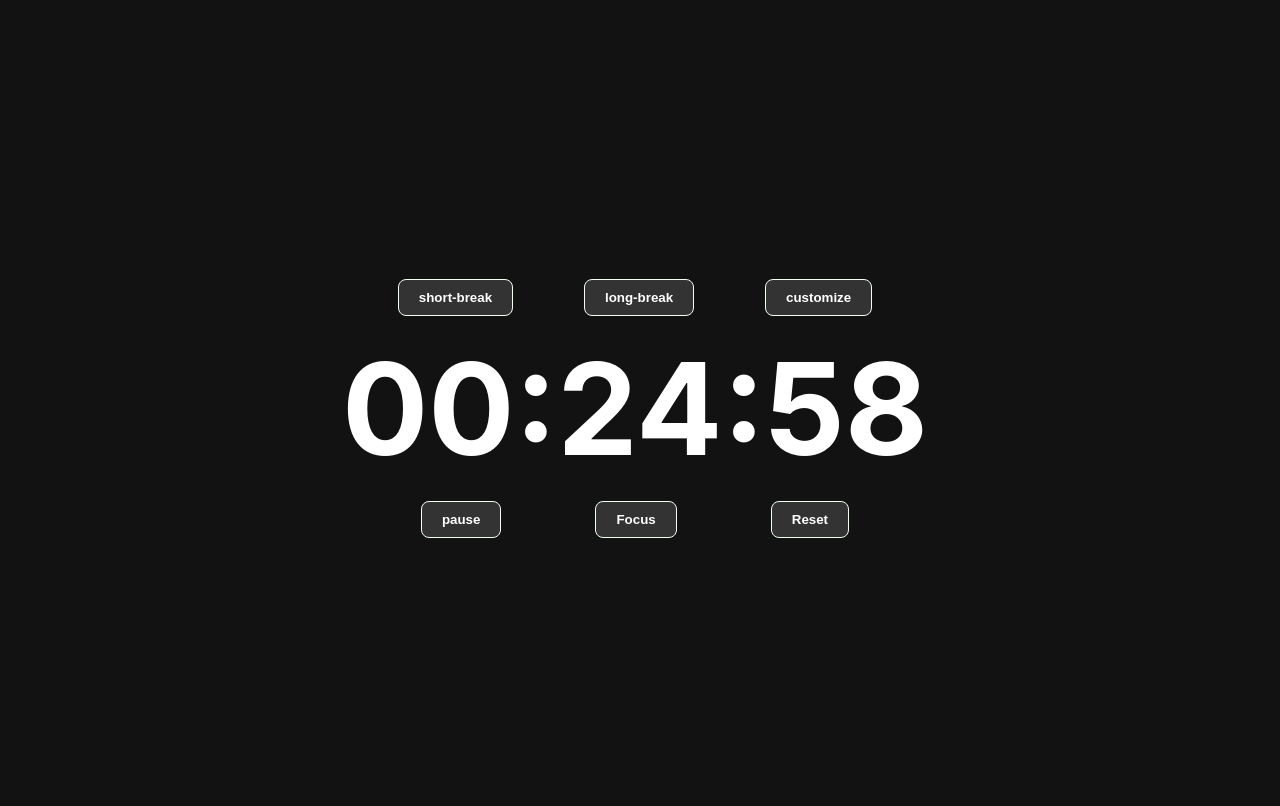
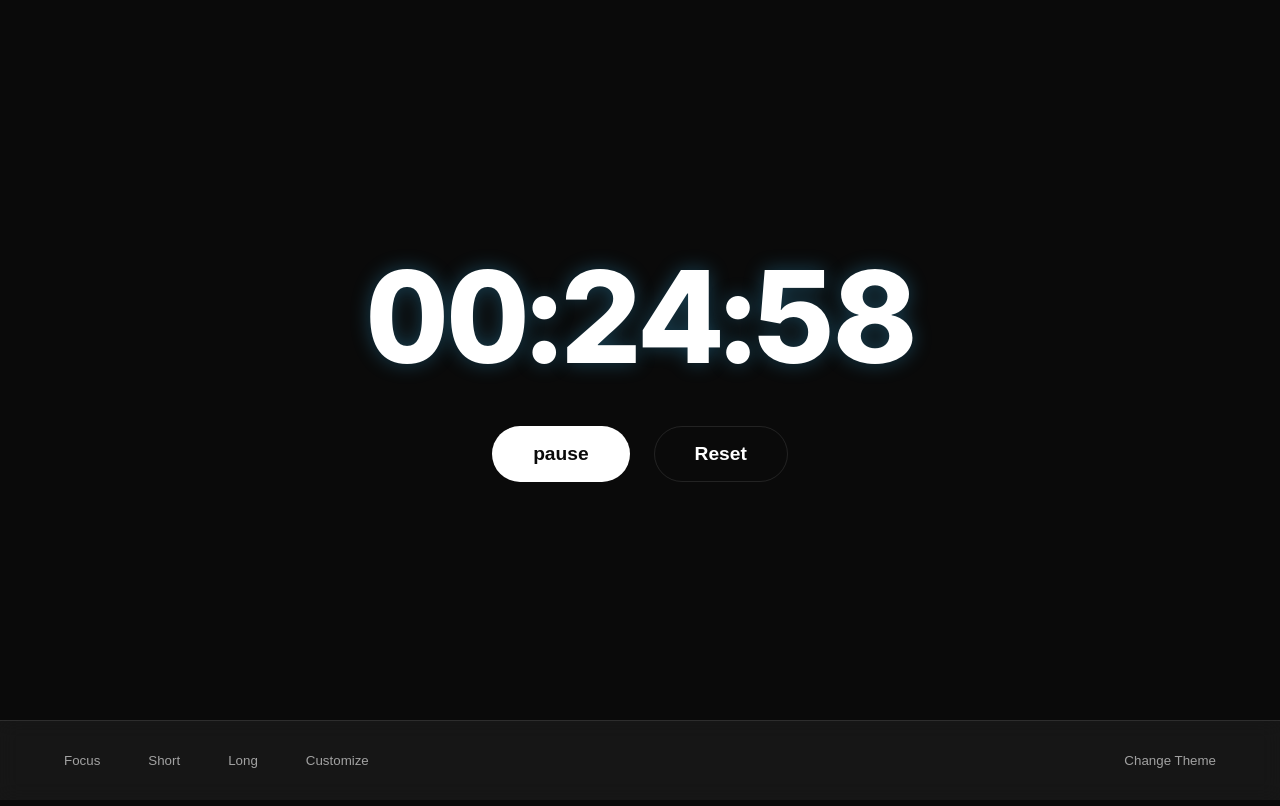
Before and after one commit to talisman8008/pomodoro, a website: page index.html in a window 1280 px wide. Both pictures are taken after a click on the button "Start". Drawn offline with Linux system fonts and the light colour scheme.

Commit message:
did bit of cleaning css

```diff
--- a/css/style.css
+++ b/css/style.css
@@ -1,60 +1,176 @@
-/* style.css */
-body {
-  background-color: #121212; /* Dark mode is always more aesthetic */
-  color: #ffffff;
+
+* {
+  margin: 0;
+  padding: 0;
+  box-sizing: border-box;
+}
+
+:root {
+  --bg-dark: #0a0a0a;
+  --accent-color: #38bdf8; /* Sleek Sky Blue */
+  --text-main: #ffffff;
+  --text-dim: rgba(255, 255, 255, 0.6);
+  --glass-bg: rgba(255, 255, 255, 0.05);
+  --glass-border: rgba(255, 255, 255, 0.1);
+}
+
+body, html {
+  height: 100vh;
+  width: 100vw;
+  background-color: var(--bg-dark);
+  color: var(--text-main);
+  font-family: 'Inter', -apple-system, BlinkMacSystemFont, "Segoe UI", Roboto, sans-serif;
+  overflow: hidden; /* Prevents scrolling */
+}
+
+/* =========================================
+    Main-layout
+   ========================================= */
+.main-layout {
   display: flex;
+  flex-direction: column;
+  justify-content: space-between;
+  height: 100vh;
+  width: 100%;
+}
+
+/* Centering the Timer in the middle */
+.timer-display-container {
+  flex-grow: 1;
+  display: flex;
+  flex-direction: column;
   justify-content: center;
   align-items: center;
-  height: 100vh;
-  font-family: 'Inter', sans-serif;
+  gap: 2rem;
 }
 
 #timer {
   font-size: 8rem;
-  font-weight: 700;
-  margin: 0;
+  font-weight: 800;
+  letter-spacing: -2px;
+  font-variant-numeric: tabular-nums; /* Prevents numbers from jumping */
+  text-shadow: 0 0 20px rgba(56, 189, 248, 0.3);
 }
 
-button {
-  background: #333;
-  color: white;
-  border: 1px solid honeydew;
-  padding: 10px 20px;
-  border-radius: 8px;
-  cursor: pointer;
-  font-weight: bold;
-  margin: 15px;
+/* Start/Reset Buttons in the middle */
+.main-controls {
+  display: flex;
+  gap: 1.5rem;
 }
 
-.controls, #timer , .mode {
-  display: flex;
-  justify-content: space-evenly;
-  align-items: center;
-  margin-right: 10px;
+.main-controls button {
+  padding: 1rem 2.5rem;
+  font-size: 1.2rem;
+  font-weight: 600;
+  border-radius: 50px;
+  cursor: pointer;
+  transition: all 0.3s ease;
+  border: 1px solid var(--glass-border);
 }
 
-/*===============================================================================*/
-/*modal button*/
-/*===============================================================================*/
+#start {
+  background-color: var(--text-main);
+  color: var(--bg-dark);
+}
 
+#reset {
+  background: transparent;
+  color: var(--text-main);
+}
+
+#start:hover { transform: scale(1.05); }
+#reset:hover { background: var(--glass-bg); }
+
+/* =========================================
+    (FOOTER)
+   ========================================= */
+.bottom-settings {
+  padding: 1.5rem 3rem;
+  background: var(--glass-bg);
+  backdrop-filter: blur(10px);
+  border-top: 1px solid var(--glass-border);
+  display: flex;
+  justify-content: space-between;
+  align-items: center;
+}
+
+.mode-buttons {
+  display: flex;
+  gap: 1rem;
+}
+
+.mode-buttons button, #theme-toggle {
+  background: transparent;
+  border: none;
+  color: var(--text-dim);
+  font-weight: 500;
+  cursor: pointer;
+  padding: 0.5rem 1rem;
+  transition: color 0.3s ease;
+}
+
+.mode-buttons button:hover, #theme-toggle:hover {
+  color: var(--text-main);
+}
+
+/* =========================================
+   4. MODAL
+   ========================================= */
 #modal-overlay {
-  position: fixed; /* Stays in place even if you scroll */
+  position: fixed;
   top: 0;
   left: 0;
-  width: 100vw;
-  height: 100vh;
-  background-color: rgba(0, 0, 0, 0.8); /* Semi-transparent black */
+  width: 100%;
+  height: 100%;
+  background: rgba(0, 0, 0, 0.8);
+  backdrop-filter: blur(12px);
+  z-index: 1000;
   display: flex;
   justify-content: center;
   align-items: center;
-  z-index: 999; /* Higher than anything else on the page */
 }
 
 .hidden {
-  display: none !important; /* Forces the element to disappear */
-
+  display: none !important;
 }
 
-.modal-content h3{
+.modal-content {
+  background: #1a1a1a;
+  padding: 3rem;
+  border-radius: 24px;
+  border: 1px solid var(--glass-border);
   text-align: center;
+  max-width: 400px;
+  width: 90%;
 }
+
+.modal-content h3 { margin-bottom: 1rem; }
+
+.modal-content input {
+  width: 70px;
+  background: #2a2a2a;
+  border: 1px solid var(--glass-border);
+  color: white;
+  padding: 0.8rem;
+  border-radius: 8px;
+  margin: 0.5rem;
+  text-align: center;
+  font-size: 1.1rem;
+}
+
+.modal-buttons {
+  margin-top: 2rem;
+  display: flex;
+  justify-content: center;
+  gap: 1rem;
+}
+
+.modal-buttons button {
+  padding: 0.8rem 1.5rem;
+  border-radius: 8px;
+  cursor: pointer;
+  border: none;
+}
+
+#set-custom { background: var(--accent-color); color: white; }
+#close-modal { background: #333; color: white; }
--- a/index.html
+++ b/index.html
@@ -6,26 +6,46 @@
   <link rel="stylesheet" href="css/style.css">
 </head>
 <body>
+<!--===============================-->
+<!--oggggg shitttt -->
+<!--===============================-->
+<!--<div class="timer-container">-->
+<!--  <h1 id="timer">00:00:00</h1>-->
 
-<div class="timer-container">
+<!--    <div class="controls">-->
+<!--      <button id="start" type="button">Start</button>-->
+<!--      <button id="Focus" type="button">Focus</button>-->
+<!--      <button id="reset" type="button">Reset</button>-->
 
-  <div class="mode">
-    <button id="short-break" type="button">short-break</button>
-    <button id="long-break" type="button">long-break</button>
-    <button id="custom" type="button">customize</button>
+<!--  </div>-->
+
+<!--  <div class="mode">-->
+<!--    <button id="short-break" type="button">short-break</button>-->
+<!--    <button id="long-break" type="button">long-break</button>-->
+<!--    <button id="custom" type="button">customize</button>-->
+<!--  </div>-->
+
+<!--</div>-->
+
+<div class="main-layout">
+  <div class="timer-display-container">
+    <h1 id="timer">00:25:00</h1>
+    <div class="main-controls">
+      <button id="start">Start</button>
+      <button id="reset">Reset</button>
+    </div>
   </div>
 
-  <h1 id="timer">00:00:00</h1>
-
-    <div class="controls">
-      <button id="start" type="button">Start</button>
-      <button id="Focus" type="button">Focus</button>
-      <button id="reset" type="button">Reset</button>
-
-  </div>
-
+  <footer class="bottom-settings">
+    <div class="mode-buttons">
+      <button id="work-mode">Focus</button>
+      <button id="short-break">Short</button>
+      <button id="long-break">Long</button>
+      <button id="custom">Customize</button>
+    </div>
+    <button id="theme-toggle">Change Theme</button>
+  </footer>
 </div>
-
 
 
 
@@ -33,9 +53,6 @@
   <div class="modal-content">
     <h3>Custom Session</h3>
     <p>How many minutes would you like to focus?</p>
-    <input type="number" id="custom-hours" placeholder="e.g.30" min="0">
-    <input type="number" id="custom-minutes" placeholder="e.g. 45" min="0" max="59" >
-    <input type="number" id="custom-seconds" placeholder="e.g.30" min="0" max="59">
     <div class="modal-buttons">
       <button id="set-custom" type="button">Set Time</button>
       <button id="close-modal" type="button">Cancel</button>
--- a/js/script.js
+++ b/js/script.js
@@ -37,8 +37,11 @@ function updateDisplay() {
     const hours = Math.floor(timeLeft / 3600);
     const minutes = Math.floor((timeLeft % 3600) / 60);
     const seconds = timeLeft % 60;
+
+    const timer=`${hours < 10 ? '0':''}${hours}:${minutes < 10 ? '0':''}${minutes}:${seconds < 10 ? '0' : ''}${seconds}`;
     // makes 25:9 look like 25:09
-        timerDisplay.textContent = `${hours < 10 ? '0':''}${hours}:${minutes < 10 ? '0':''}${minutes}:${seconds < 10 ? '0' : ''}${seconds}`;
+        timerDisplay.textContent = timer;
+    document.title=`(${timer}) Aesthetic Pomodoro `
 }
 
 //===============================================================================
```
